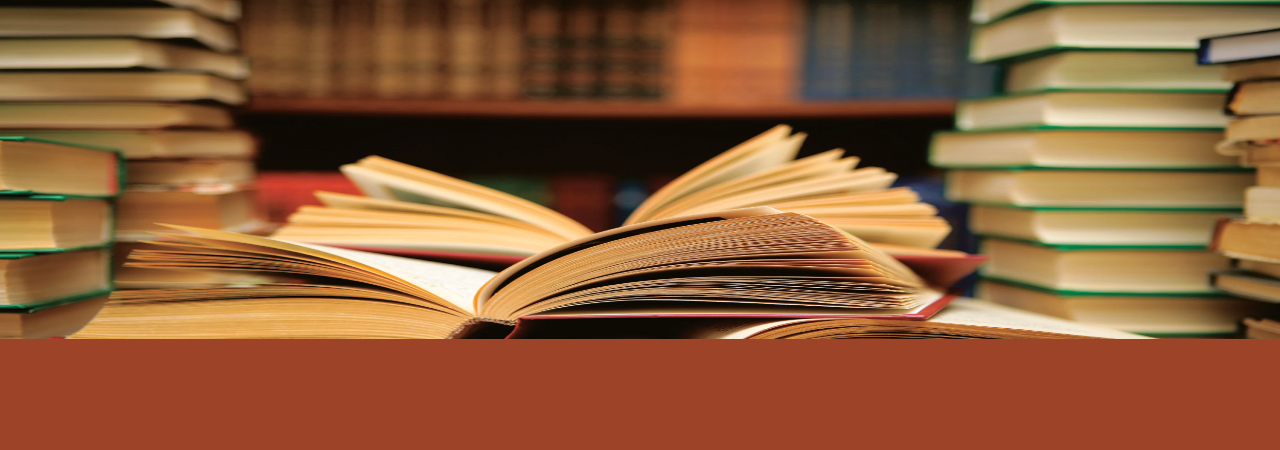
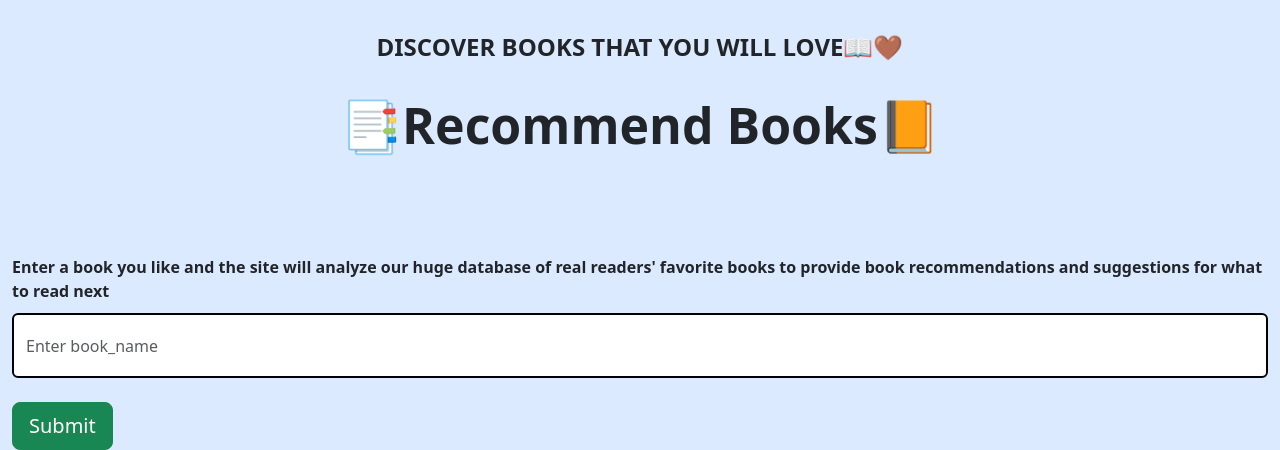
Before and after one commit to purvisahu2004/brs-system, a Flask app: page /recommend in a window 1280 px wide. Shown: the part 461-911 px from the top of the page. Before the commit the page ends 800 px from the top, so only its background shows below. Run offline with Flask 3, Linux system fonts and the light colour scheme; parts of the project's set-up code (start-up, migrations or seed data) failed here and were passed over; some libraries are stand-ins or nearby versions.

Commit message:
Update recommend.html

```diff
--- a/templates/recommend.html
+++ b/templates/recommend.html
@@ -1,3 +1,5 @@
+
+
 <!DOCTYPE html>
 <html lang="en">
 <head>
@@ -5,68 +7,79 @@
     <meta name="viewport" content="width=device-width, initial-scale=1.0">
     <title>Book_recommendation_system</title>
     <link href="https://cdn.jsdelivr.net/npm/bootstrap@5.3.5/dist/css/bootstrap.min.css" rel="stylesheet" integrity="sha384-SgOJa3DmI69IUzQ2PVdRZhwQ+dy64/BUtbMJw1MZ8t5HZApcHrRKUc4W0kG879m7" crossorigin="anonymous">
-
-    <style>
-        *{
-            margin:0;
-            padding:0;
-        }
-        h1{
-            background-color: Yellow;
-            color:Grey;
-            text-align:center;
-            font-weight:400;
-            margin-top:100px;
-        }
-        nav{
-            background-color:black;
-        }
-        .para{
-           font-weight:500;
-        }
-        body{
-          background-image: url("backimg.webp");
-          background-repea:no-repeat;
-          background-size:100% 100%;
-        }
-    </style>
+    <script src="https://cdn.tailwindcss.com">
+    </script>
+    <link href="https://cdnjs.cloudflare.com/ajax/libs/font-awesome/5.15.3/css/all.min.css" rel="stylesheet"/>
 
 </head>
-<body>
-    <nav class="navbar navbar-expand-lg " style="height:75px; background-color:#9d4328">
-        <div class="container-fluid">
-          <a class="navbar-brand" href="#" style= "color:white"><b>📚Book Recommendation System</b></a>
-          <button class="navbar-toggler" type="button" data-bs-toggle="collapse" data-bs-target="#navbarSupportedContent" aria-controls="navbarSupportedContent" aria-expanded="false" aria-label="Toggle navigation">
-            <span class="navbar-toggler-icon"></span>
-          </button>
-          <div class="collapse navbar-collapse" id="navbarSupportedContent">
-            <ul class="navbar-nav me-auto mb-2 mb-lg-0">
-              <li class="nav-item">
-                <a class="nav-link active" aria-current="page" href="/" ><b>Home</b></a>
-              </li>
-              <li class="nav-item">
-                <a class="nav-link active" href="/recommend"><b>Recommend</b></a>
-              </li>
+    <body class="bg-blue-100">
+     <nav class="bg-black text-white p-4 flex justify-between items-center">
+      <div class="text-lg font-bold">
+       My_Books_recommender
+      </div>
+      <div class="space-x-4">
+       <a class="hover:underline" href="/">
+        Home
+       </a>
+       <a class="hover:underline" href="#">
+        Upload Book
+       </a>
+       <a class="hover:underline" href="#">
+        Delete Book
+       </a>
+       <a class="hover:underline" href="#">
+        Contact Us
+       </a>
+       <a class="hover:underline" href="/recommend">
+        Recommender
+       </a>
+      </div>
+      <div class="space-x-4">
+       <a class="hover:underline" href="#">
+        Account
+       </a>
+       <a class="hover:underline" href="#">
+        Logout
+       </a>
+      </div>
+     </nav>
+     <div class="relative">
+      <img alt="Library with bookshelves and a quote overlay" class="w-full h-96 object-cover" height="400" src="https://th.bing.com/th/id/OIP.Y0PtPQSSMp5eT_5JZZAXNAHaEK?w=1920&h=1080&rs=1&pid=ImgDetMain" width="1200"/>
+      <div class="absolute inset-0 flex flex-col justify-center items-center bg-black bg-opacity-50 text-white text-center">
+       <h1 class="text-4xl font-bold">
+        Today a reader,
+        <br/>
+        tomorrow a leader.
+       </h1>
+       <p class="mt-2 text-lg">
+        Margaret Fuller
+       </p>
+      </div>
+      <div class="absolute inset-y-0 left-0 flex items-center">
+       <button class="text-white text-2xl px-4">
+        ❮
+       </button>
+      </div>
+      <div class="absolute inset-y-0 right-0 flex items-center">
+       <button class="text-white text-2xl px-4">
+        ❯
+       </button>
+      </div>
+     </div>
+     <div class="text-center py-8">
+      <h2 class="text-2xl font-bold">
+       DISCOVER BOOKS THAT YOU WILL LOVE📖🤎
+      </h2>
+     </div>
 
-              <li class="nav-item">
-                <a class="nav-link disabled" aria-disabled="true">Contact</a>
-              </li>
-            </ul>
-            <form class="d-flex" role="search">
-              <input class="form-control me-2" type="search" placeholder="Search" aria-label="Search">
-              <button class="btn btn-outline-success" type="submit">Search</button>
-            </form>
-          </div>
-        </div>
-      </nav>
-    <div class="container">
+     <div class="container">
         <div class="row">
          <div class="col-md-12">
-            <h1>📑Recommend Books📙</h1>
-            <p class="para"> Enter a book you like and the site will analyze our huge database of real readers' favorite books to provide book recommendations and suggestions for what to read next</p>
+            <h1 style="text-align:center;font-size:50px"><b>📑Recommend Books📙<b></h1>
+            <p class="para" style="margin-top:100px"> Enter a book you like and the site will analyze our huge database of real readers' favorite books to provide book recommendations and suggestions for what to read next</p>
          </div>
          </div>
-        <form action="/recommend_books" methods="get" style="flex; justify-content:center align-items:center;">
+        <form action="/recommend_books" methods="post" style="flex; justify-content:center align-items:center;">
           <input name="user_input" type="text" class="form-control" placeholder="Enter book_name" style="height:65px; weight:260px; margin-top:10px; border:black solid 2px"><br>
           <input type="submit" class="btn btn-lg btn-success">
          </form>
@@ -91,5 +104,7 @@
         </div>
     </div>
 
+
+  </div>
 </body>
 </html>
```
